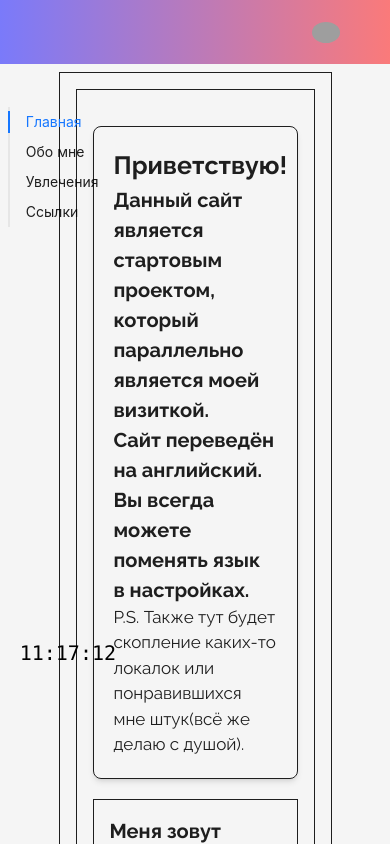
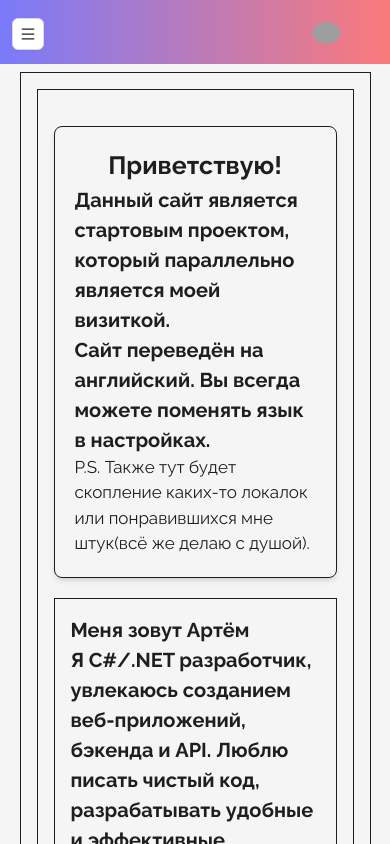
Before and after one commit to Venzych/mybio, a Next.js app: page / in a window 390 px wide. Shown: the top 844 px of the page. Built offline with nearby package versions, Linux system fonts and the light colour scheme; grey boxes are pictures that could not be loaded.

Commit message:
added mobile style

```diff
--- a/app/components/Clock.tsx
+++ b/app/components/Clock.tsx
@@ -20,7 +20,7 @@ export default function Clock({ darkMode }: { darkMode: boolean }) {
 
   return (
     <div
-      className={`fixed bottom-[20vh] left-[3vw] z-1000 w-[120px] p-2 rounded-lg text-xl font-mono ${
+      className={`hidden md:block fixed bottom-[20vh] max-lg:left-[1vw] lg:left-[3vw] z-1000 w-[120px] p-2 rounded-lg text-xl font-mono ${
         darkMode ? "text-white" : "text-black"
       }`}
     >
--- a/app/components/MainMenu.tsx
+++ b/app/components/MainMenu.tsx
@@ -1,18 +1,24 @@
-import { Anchor } from "antd";
+import { useState } from "react";
+import { Anchor, Menu, Drawer, Button } from "antd";
+import { MenuOutlined } from "@ant-design/icons";
 import { useTranslation } from "react-i18next";
 
-export default function MainMenu() {
+const menuItems = [
+  { href: "#home", title: "home" },
+  { href: "#about", title: "about" },
+  { href: "#hobby", title: "hobby" },
+  { href: "#links", title: "links" },
+];
+
+export function MainMenu() {
   const { t } = useTranslation();
 
-  const menuItems = [
-    { href: "#home", title: t("home") },
-    { href: "#about", title: t("about") },
-    { href: "#hobby", title: t("hobby") },
-    { href: "#links", title: t("links") },
-  ];
-
   return (
-    <div className="font-raleway fixed top-[12vh] left-[2vw] z-[1000] min-w-[7rem] w-[10vw] max-w-[12rem] text-left">
+    <>
+      <div
+        className="hidden md:block fixed
+      font-raleway top-[12vh] left-[2vw] z-[1000] min-w-[7rem] w-[10vw] max-w-[12rem] text-left"
+      >
         <Anchor
           style={{
             padding: "10px 0",
@@ -20,9 +26,45 @@ export default function MainMenu() {
           items={menuItems.map((item) => ({
             key: item.href,
             href: item.href,
-          title: item.title,
+            title: t(item.title),
           }))}
         />
       </div>
+    </>
   );
 }
+
+export function MobileMainMenu() {
+  const { t } = useTranslation();
+  const [open, setOpen] = useState(false);
+
+  return (
+    <>
+      {!open && (
+        <Button
+          className="
+          z-[1000] "
+          type="default"
+          icon={<MenuOutlined />}
+          onClick={() => setOpen(true)}
+        />
+      )}
+
+      <Drawer
+        placement="left"
+        onClose={() => setOpen(false)}
+        open={open}
+        className="font-raleway"
+      >
+        <Menu
+          mode="vertical"
+          onClick={() => setOpen(false)}
+          items={menuItems.map((item) => ({
+            key: item.href,
+            label: <a href={item.href}>{t(item.title)}</a>,
+          }))}
+        />
+      </Drawer>
+    </>
+  );
+}
--- a/app/layout.tsx
+++ b/app/layout.tsx
@@ -9,7 +9,7 @@ import { useTranslation } from "react-i18next";
 
 import "./src/i18n.js";
 
-import MainMenu from "./components/MainMenu";
+import { MainMenu } from "./components/MainMenu";
 import SettingsDropdown from "./components/SettingsDropdown";
 import Clock from "./components/Clock";
 
@@ -55,18 +55,12 @@ export default function RootLayout({
                 />
               </div>
             </Header>
+
             <MainMenu />
             <Clock darkMode={darkMode} />
-            <Content
-              style={{
-                maxWidth: "1920px",
-                width: "70%",
-                margin: "0 auto",
-              }}
-            >
+            <Content className="max-md:w-[90%] md:w-[70%] mx-auto">
               {children}
             </Content>
-
             <Footer className="text-center">Created by Venzy.</Footer>
           </Layout>
         </ConfigProvider>
--- a/app/page.tsx
+++ b/app/page.tsx
@@ -12,6 +12,7 @@ import Greeting from "./components/Greeting";
 import AboutMe from "./components/AboutMe";
 import Hobby from "./components/Hobby";
 import Carousel from "./components/Carousel";
+import { MobileMainMenu } from "./components/MainMenu";
 
 export default function Home() {
   const { t } = useTranslation();
@@ -26,6 +27,10 @@ export default function Home() {
             {t("firstSecret")}
           </div>
           <Carousel />
+        </div>
+
+        <div className="block md:hidden fixed top-4.5 left-3">
+          <MobileMainMenu />
         </div>
 
         <div className="h-[20vh]"></div>
```
Lines whose indentation alone changed are shown as unchanged.
